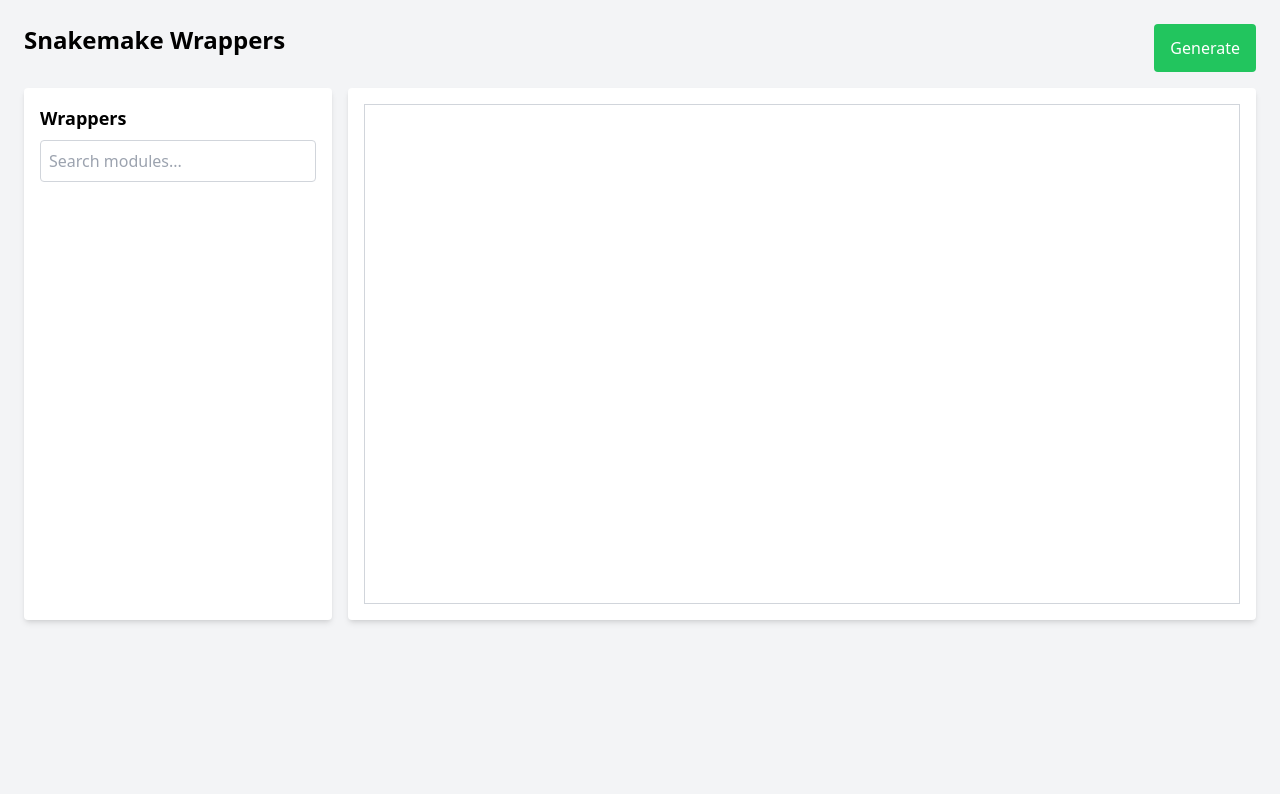
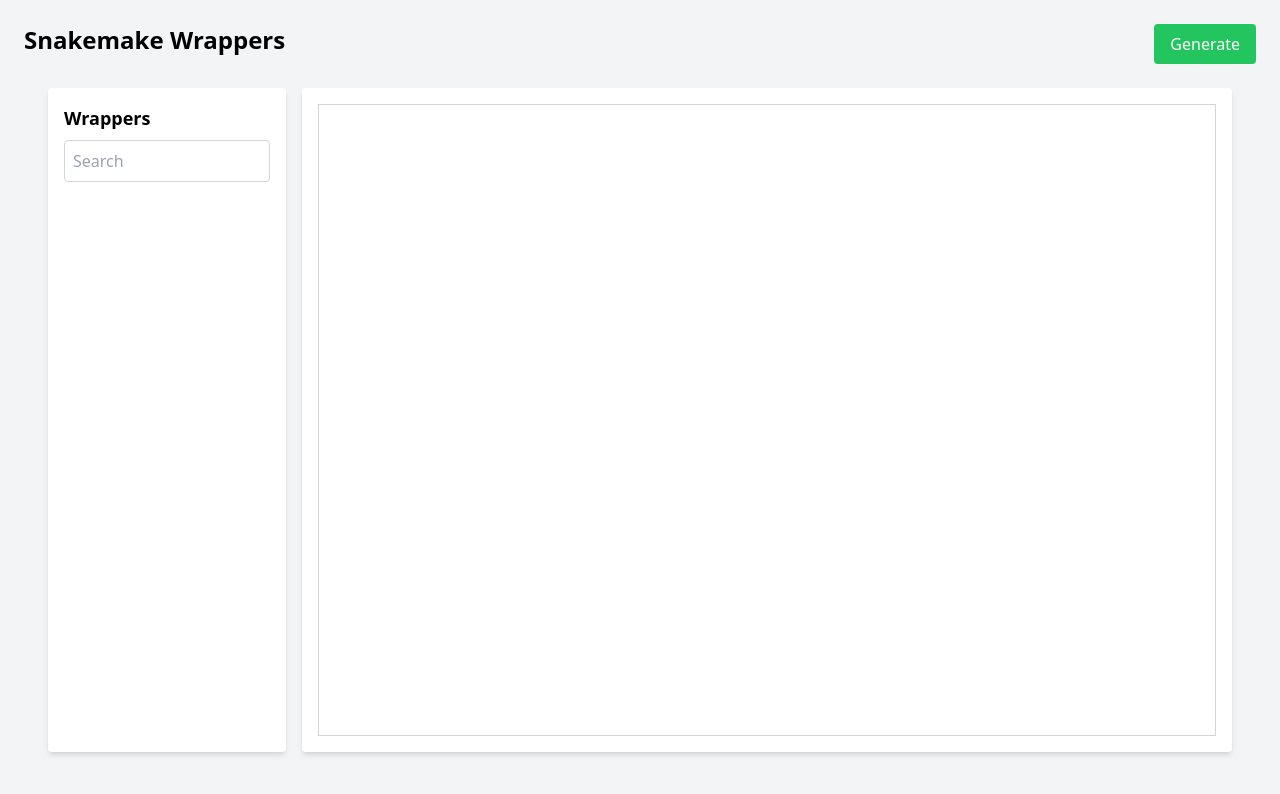
Before and after one commit to jonathan-bravo/hci_project, a plain HTML site: page static/index.html in a window 1280 px wide. Drawn offline with nearby package versions, Linux system fonts and the light colour scheme; no server answers.

Commit message:
adjusted canvas size.

```diff
--- a/static/index.html
+++ b/static/index.html
@@ -8,9 +8,11 @@
     <script src="https://cdnjs.cloudflare.com/ajax/libs/leader-line/1.0.7/leader-line.min.js"></script>
     <link rel="stylesheet" href="style.css">
 </head>
-<body class="bg-gray-100 p-6">
-    <div class="flex justify-between mb-4">
-        <h1 class="text-2xl font-bold mb-4">Snakemake Wrappers</h1>
+<body class="flex flex-col bg-gray-100 p-6 h-screen">
+    <!-- Nav Bar -->
+    <nav>
+        <div class="flex justify-between">
+            <h1 class="text-2xl font-bold">Snakemake Wrappers</h1>
             <button
                 id="generate-button"
                 class="px-4 bg-green-500 py-2 text-white rounded"
@@ -19,22 +21,28 @@
                 Generate
             </button>
         </div>
+    </nav>
 
-    <div class="flex gap-4">
-        <div class="w-1/4 p-4 bg-white rounded shadow-md">
+    <div class="flex flex-row h-full p-6 gap-4">
+
+        <!-- Side bar -->
+        <div class="flex flex-col basis-1/4 p-4 bg-white rounded shadow-md">
             <h2 class="text-lg font-semibold mb-2">Wrappers</h2>
             <!-- Add search bar here -->
             <input
                 type="text"
                 id="search-bar"
-                placeholder="Search modules..."
+                placeholder="Search"
                 class="w-full p-2 mb-4 border border-gray-300 rounded"
             />
-            <ul id="tree" class="list-none pl-4"></ul>
+            <div class="basis-full overflow-auto">
+                <ul id="tree" class="list-none overflow-auto"></ul>
             </div>
+        </div>
+
         <!-- Canvas area -->
-        <div class="flex-1 p-4 bg-white rounded shadow-md relative">
-            <canvas id="canvas" class="border border-gray-300 w-full h-[500px]"></canvas>
+        <div class="basis-full p-4 bg-white rounded shadow-md relative">
+            <canvas id="canvas" class="border border-gray-300 w-full h-full"></canvas>
             <svg id="svg-layer" style="position: absolute; top: 0; left: 0; width: 100%; height: 100%;">
                 <marker id="arrowhead" markerWidth="10" markerHeight="7" refX="10" refY="3.5" orient="auto" markerUnits="strokeWidth">
                     <polygon points="0 0, 10 3.5, 0 7" fill="black" />
```
Lines whose indentation alone changed are shown as unchanged.
